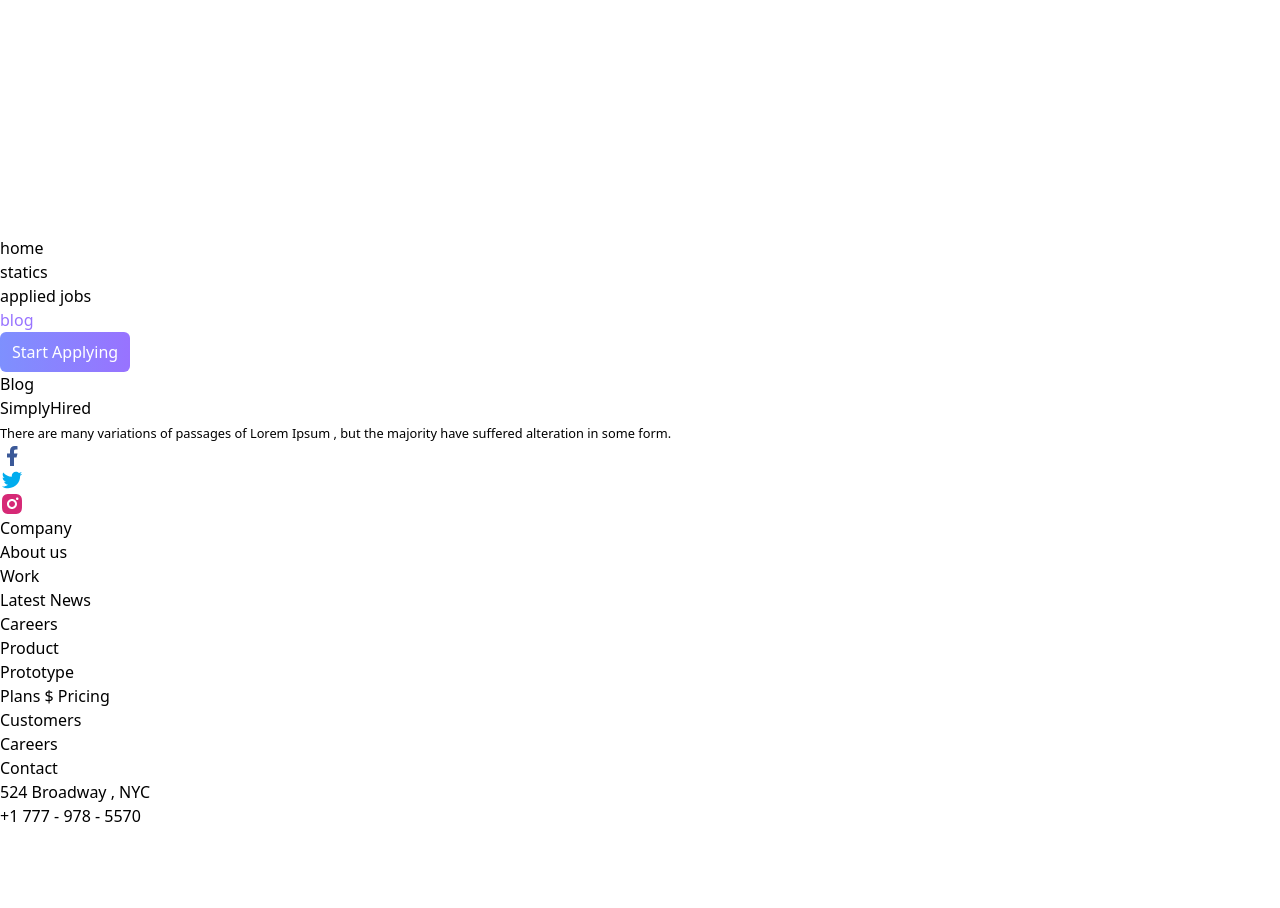
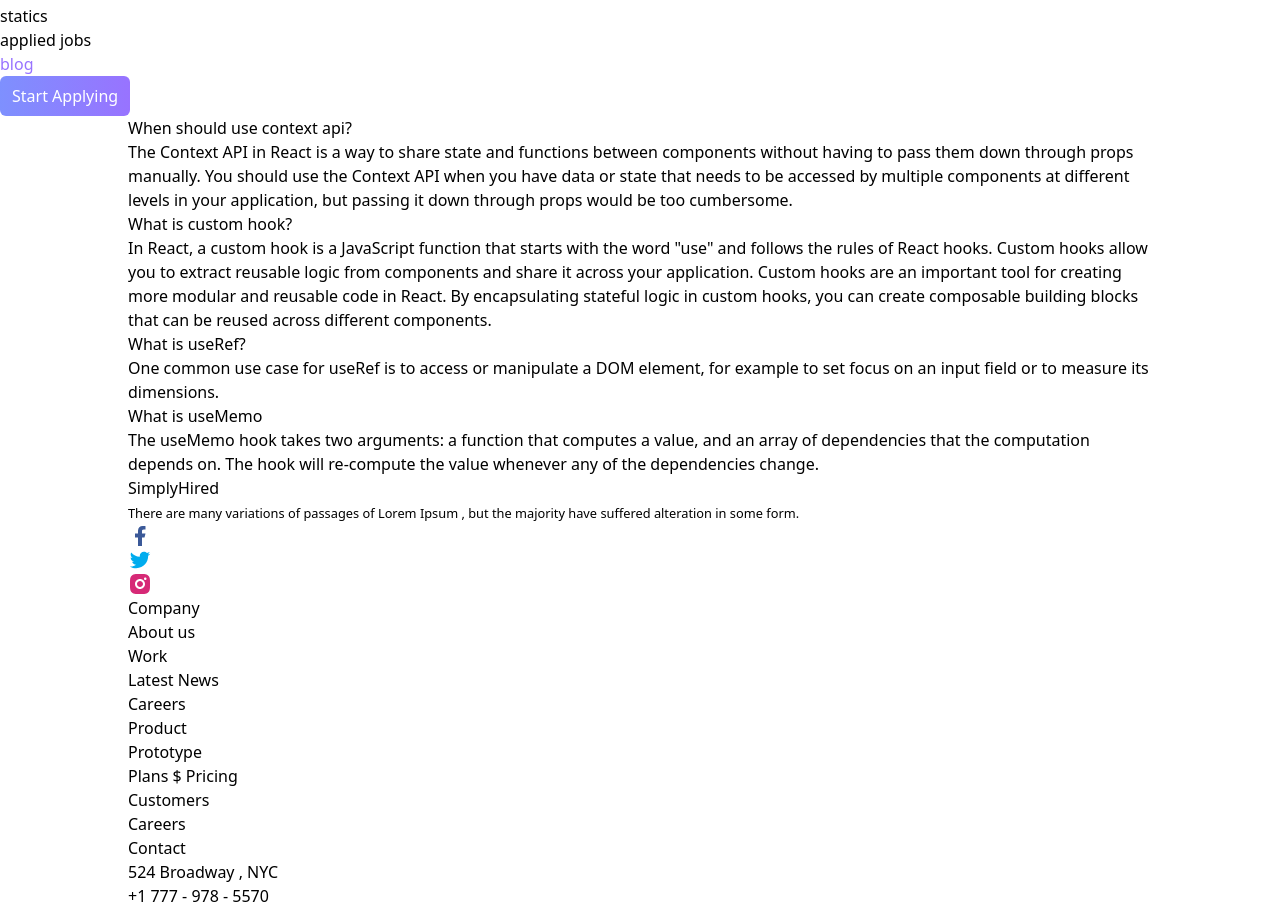
Before and after one commit to redwan100/job-portal, a React (Vite) app: page /blog in a window 1280 px wide. Shown: the part 1204-2112 px from the top of the page. Before the commit the page ends 2032 px from the top, so only its background shows below. Built offline with nearby package versions, Linux system fonts and the light colour scheme.

Commit message:
added blog  page and there content

```diff
--- a/package.json
+++ b/package.json
@@ -14,6 +14,7 @@
     "match-sorter": "^6.3.1",
     "react": "^18.2.0",
     "react-dom": "^18.2.0",
+    "react-hot-toast": "^2.4.0",
     "react-router-dom": "^6.10.0",
     "recharts": "^2.5.0",
     "sort-by": "^1.2.0"
--- a/src/App.jsx
+++ b/src/App.jsx
@@ -2,14 +2,18 @@
 import { Outlet } from 'react-router-dom';
 import Header from './components/Header';
 import Footer from './components/Footer';
+import { Toaster } from "react-hot-toast";
 const App = () => {
   return (
-    <div className="container mx-auto w-[90%]">
+    <div className="">
       <Header />
-    <div className='min-h-[calc(100vh-120px)]'>
-      <Outlet />
-    </div>
-        <Footer />
+      <div className="min-h-[calc(100vh-120px)]">
+        <div className="my-container">
+          <Outlet />
+        </div>
+      </div>
+      <Footer />
+      <Toaster />
     </div>
   );
 }
--- a/src/components/Blog.jsx
+++ b/src/components/Blog.jsx
@@ -1,10 +1,44 @@
-import React from 'react'
+import React, { useState } from "react";
 
+const blogData = [
+  {
+    id: 1,
+    ques: "When should use context api?",
+    ans: `The Context API in React is a way to share state and functions
+            between components without having to pass them down through props
+            manually. You should use the Context API when you have data or state
+            that needs to be accessed by multiple components at different levels
+            in your application, but passing it down through props would be too
+            cumbersome.`,
+  },
+  {
+    id: 2,
+    ques: "What is custom hook?",
+    ans: `In React, a custom hook is a JavaScript function that starts with the word "use" and follows the rules of React hooks. Custom hooks allow you to extract reusable logic from components and share it across your application.
+
+Custom hooks are an important tool for creating more modular and reusable code in React. By encapsulating stateful logic in custom hooks, you can create composable building blocks that can be reused across different components.`,
+  },
+  {
+    id: 3,
+    ques: "What is useRef?",
+    ans: `One common use case for useRef is to access or manipulate a DOM element, for example to set focus on an input field or to measure its dimensions.`,
+  },
+  {
+    id: 4,
+    ques: "What is useMemo",
+    ans: `The useMemo hook takes two arguments: a function that computes a value, and an array of dependencies that the computation depends on. The hook will re-compute the value whenever any of the dependencies change.`,
+  },
+];
+
+import BlogItem from "./BlogItem";
 const Blog = () => {
+  return (
+    <div className="grid gap-5 p-3 md:grid-cols-2">
+      {blogData.map((blog) => (
+        <BlogItem key={blog.id} {...blog}/>
+      ))}
+    </div>
+  );
+};
 
-  return (
-    <div>Blog</div>
-  )
-}
-
-export default Blog
+export default Blog;
--- /dev/null
+++ b/src/components/BlogItem.jsx
@@ -0,0 +1,27 @@
+
+const BlogItem = ({ques, ans}) => {
+
+  return (
+    <>
+      <div
+        className={` bg-slate-50/60 p-4 border border-gray-100 rounded-md shadow-md`}
+      >
+        <div className="bg-slate-50 p-3">
+          <h1
+            className="text-2xl font-semibold"
+
+          >
+          {ques}
+          </h1>
+        </div>
+
+          <p className="p-5 text-gray-500">
+           {ans}
+          </p>
+
+      </div>
+    </>
+  );
+};
+
+export default BlogItem;
--- a/src/components/Footer.jsx
+++ b/src/components/Footer.jsx
@@ -27,9 +27,12 @@ const Footer = () => {
   ));
 
   return (
-    <div className="p-8 bg-[#1A1919] grid gap-7 md:gap-16 md:grid-cols-[300px,_1fr]">
+    <div className="bg-[#1A1919]">
+      <div className="p-8 grid gap-7 md:gap-16 md:grid-cols-[300px,_1fr] my-container ">
         <div className="">
-        <h1 className="text-white text-2xl font-semibold mb-4">SimplyHired</h1>
+          <h1 className="text-white text-2xl font-semibold mb-4">
+            SimplyHired
+          </h1>
           <small className="text-gray-300 mb-3 block">
             There are many variations of passages of Lorem Ipsum , but the
             majority have suffered alteration in some form.
@@ -86,6 +89,7 @@ const Footer = () => {
           </div>
         </div>
       </div>
+    </div>
   );
 }
 
--- a/src/components/Header.jsx
+++ b/src/components/Header.jsx
@@ -27,7 +27,7 @@ const Header = () => {
     const li = headerData.map((item)=><li><NavLink to={`${item.path}`} className={({isActive})=>isActive?'active':'default'}>{item.name}</NavLink></li>)
   return (
     <div className="w-full my-3 sticky top-0 z-10 bg-white/20 backdrop-blur-lg py-2">
-      <div className="flex items-center justify-between container mx-auto w-[90%]">
+      <div className="flex items-center justify-between my-container">
         <h1 className="text-2xl font-semibold">SimplyHired</h1>
         <ul className="gap-3 capitalize md:text-lg md:gap-5 hidden md:flex">
           {li}
--- a/src/components/Job/JobDetails.jsx
+++ b/src/components/Job/JobDetails.jsx
@@ -2,6 +2,10 @@ import React, { useEffect, useState } from "react";
 import { useParams } from "react-router-dom";
 import {MapPinIcon, PhoneIcon,EnvelopeIcon, CurrencyDollarIcon, CalendarDaysIcon} from '@heroicons/react/24/outline'
 import { addToDb, getShoppingCart } from "../../utils/fakeDb";
+import toast from 'react-hot-toast'
+
+
+
 const JobDetails = () => {
   const dynamic = useParams();
   const [jobs, setJob] = useState([]);
@@ -41,6 +45,7 @@ const [cart, setCart] = useState([]);
         const newCart = [...cart, product];
         setCart(newCart);
         addToDb(product.id);
+        toast.success("successfully applied your job");
      };
 
 
--- a/src/index.css
+++ b/src/index.css
@@ -9,3 +9,7 @@
 .active{
     @apply font-medium text-[#9873FF]
 }
+
+.my-container{
+    @apply container mx-auto w-[80%]
+}
```
Also changed, not shown: src/components/Home.jsx (+6 -1 lines), text.txt, 1 other file (tests, documents, lock files or other folders). Lines whose indentation alone changed are shown as unchanged.
